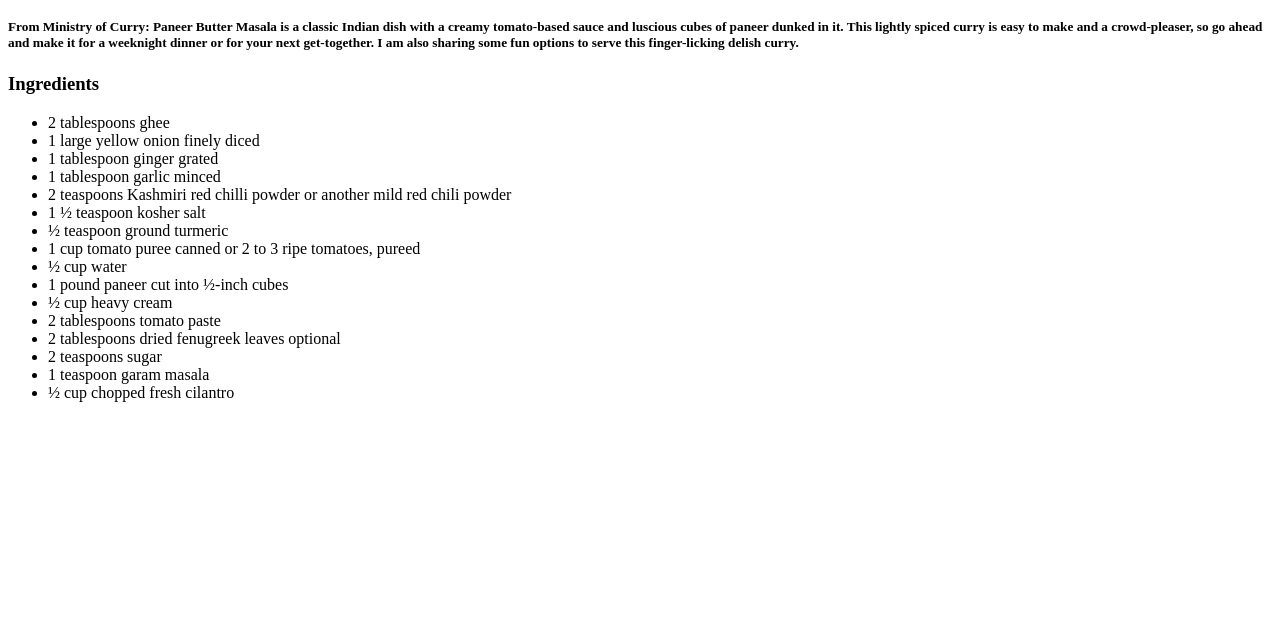
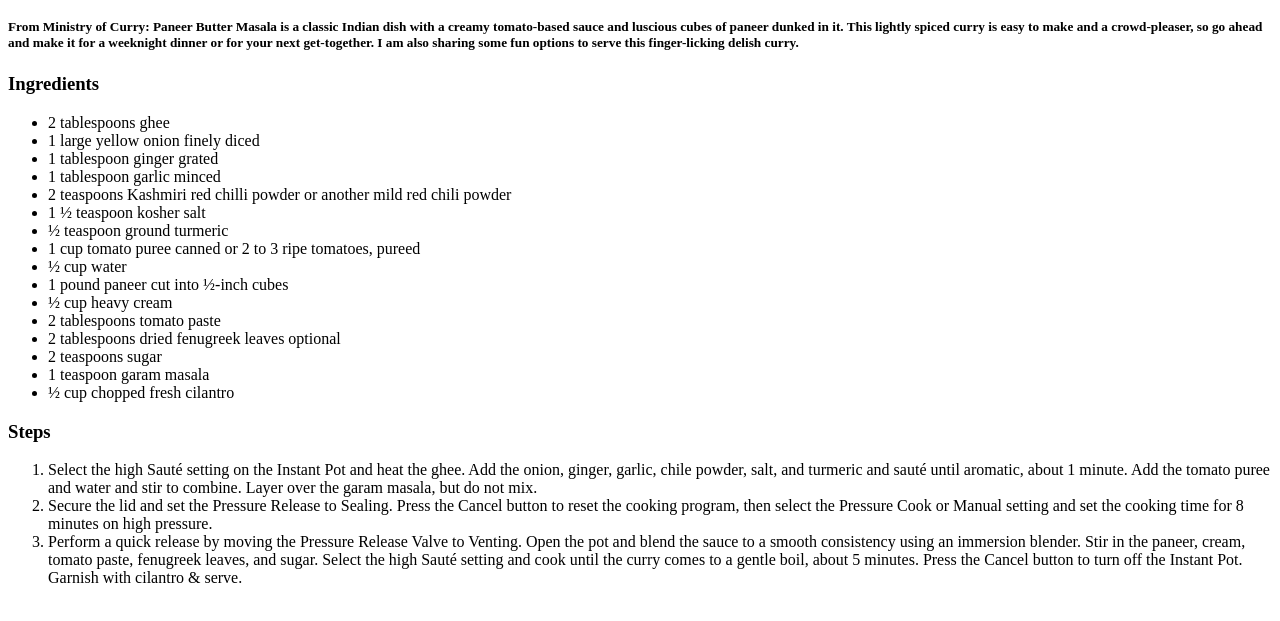
Before and after one commit to areddy2022/odin-recipes, a plain HTML site: page recipes/paneermakhani.html in a window 1280 px wide. Shown: the part 101-722 px from the top of the page. Drawn offline with Linux system fonts and the light colour scheme.

Commit message:
Add recipe steps to paneermakhani.html

```diff
--- a/recipes/paneermakhani.html
+++ b/recipes/paneermakhani.html
@@ -27,6 +27,11 @@
         <li>1 teaspoon garam masala</li>
         <li>½ cup chopped fresh cilantro</li>
     </ul>
-
+    <h3>Steps</h3>
+    <ol>
+        <li>Select the high Sauté setting on the Instant Pot and heat the ghee. Add the onion, ginger, garlic, chile powder, salt, and turmeric and sauté until aromatic, about 1 minute. Add the tomato puree and water and stir to combine. Layer over the garam masala, but do not mix.</li>
+        <li>Secure the lid and set the Pressure Release to Sealing. Press the Cancel button to reset the cooking program, then select the Pressure Cook or Manual setting and set the cooking time for 8 minutes on high pressure.</li>
+        <li>Perform a quick release by moving the Pressure Release Valve to Venting. Open the pot and blend the sauce to a smooth consistency using an immersion blender. Stir in the paneer, cream, tomato paste, fenugreek leaves, and sugar. Select the high Sauté setting and cook until the curry comes to a gentle boil, about 5 minutes. Press the Cancel button to turn off the Instant Pot. Garnish with cilantro & serve.</li>
+    </ol>
 </body>
 </html>
```
